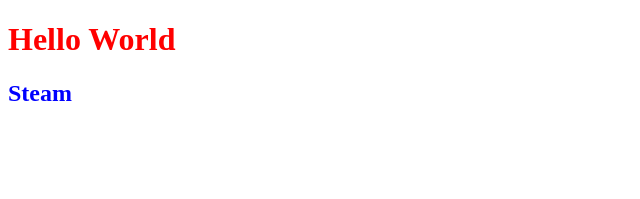
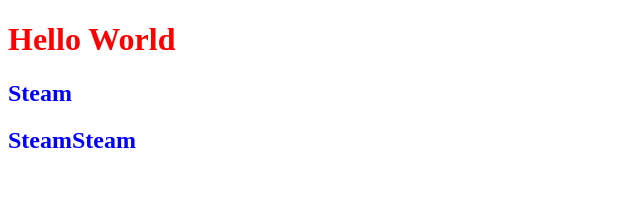
Before and after one commit to reflectionqq/trash, a plain HTML site: page index.html in a window 1280 px wide. Shown: the whole page, without its empty margins (0-640 px from the left). Drawn offline with Linux system fonts and the light colour scheme.

Commit message:
index.html mode

```diff
--- a/index.html
+++ b/index.html
@@ -10,6 +10,7 @@
 <body>
     <h1>Hello World</h1>
     <h2>Steam</h2>
+    <h2>SteamSteam</h2>
     <h3>VLADIK BE</h3>
 </body>
 </html>
```
